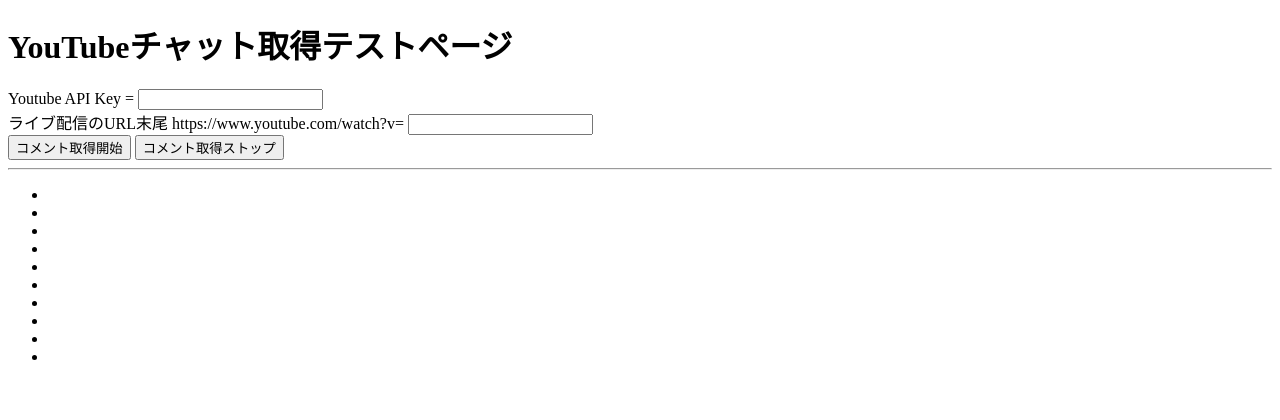
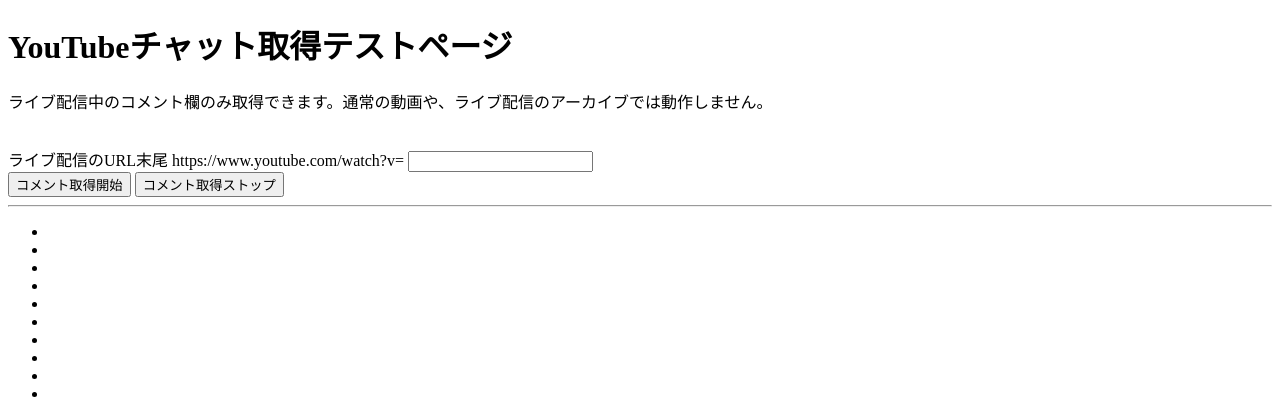
Before and after one commit to s1f102101165/INIADPractice, a Django app: page /getchattest in a window 1280 px wide. Shown: the top 420 px of the page. Run offline with Django 4.2, Linux system fonts and the light colour scheme.

Commit message:
APIキーをプログラム内に埋め込み
その他ちょっとした修正などもあります

```diff
--- a/chatapp/templates/chatapp/getchattest.html
+++ b/chatapp/templates/chatapp/getchattest.html
@@ -11,9 +11,11 @@
 
   <body>
     <h1>YouTubeチャット取得テストページ</h1>
+    <p>ライブ配信中のコメント欄のみ取得できます。通常の動画や、ライブ配信のアーカイブでは動作しません。</p>
     <form>
-      <label for="apikey">Youtube API Key = </label>
-      <input id="apikey" type="text">
+
+      <label style="display: none;" for="apikey">[APIキーはプログラム内に入力しないでOK]Youtube API Key = </label>
+      <input style="display: none;" id="apikey" type="text">
       <br>
 
       <label for="youtubeurl">ライブ配信のURL末尾 https://www.youtube.com/watch?v=</label>
--- a/chatapp/views.py
+++ b/chatapp/views.py
@@ -2,7 +2,11 @@
 from django.http import JsonResponse
 from django.core import serializers
 from chatapp.models import Comments, User
-import requests, json
+import requests
+
+
+#ここにGoogle Cloud Platformで入手したYoutubeDataAPIをそのまま入力
+YT_API_KEY = "*****"
 
 
 #==========☆ トップページ用関数 ☆==========
@@ -20,15 +24,17 @@
 # コメント取得をテストページで使えるようにAPI化したもの
 def api_getchat(request):
 
+    # トークンを取得
     nextPageToken = User.objects.get(pk=1).nextPageToken
+
+    # api_reset()を実行するとUser.objects.get(pk=1).nextPageToken = 0になるので、リセットされたらトークンもNoneにする
     if (nextPageToken == "0"):
         nextPageToken = None
 
     video_id = request.GET["youtubeurl"]
-    YT_API_KEY = request.GET["apikey"]
 
     # コメント取得、データベースに保存
-    get_chat(video_id, nextPageToken, YT_API_KEY)
+    get_chat(video_id, nextPageToken)
 
     # DBからコメント抽出
     newdata = list(choose_comment().values())
@@ -48,8 +54,8 @@
 MAX_GET_CHAT = 10 #1度の取得最大数
 
 # チャットを取得しデータベースに保存させる関数
-def get_chat(video_id, pageToken, YT_API_KEY):
-    chat_id  = get_chat_id(video_id, YT_API_KEY)
+def get_chat(video_id, pageToken):
+    chat_id  = get_chat_id(video_id)
     url    = 'https://www.googleapis.com/youtube/v3/liveChat/messages'
     params = {'key': YT_API_KEY, 'liveChatId': chat_id, 'part': 'id,snippet,authorDetails', 'maxResults':MAX_GET_CHAT}
     if type(pageToken) == str:
@@ -64,7 +70,7 @@
 
 
 # ChatのIDを取得する関数(チャットを取得する関数本体で使用)
-def get_chat_id(video_id, YT_API_KEY):
+def get_chat_id(video_id):
 
     url    = 'https://www.googleapis.com/youtube/v3/videos'
     params = {'key': YT_API_KEY, 'id': video_id, 'part': 'liveStreamingDetails'}
@@ -96,15 +102,21 @@
         userobj = User.objects.get(pk=1)
         userobj.nextPageToken = data["nextPageToken"]
         userobj.save()
+    return
 
 # 取得したコメントをリセット。全部消す関数。
 def reset_database():
     for comment in Comments.objects.all():
         comment.delete()
 
-    userobj = User.objects.get(pk=1)
-    userobj.nextPageToken = "0"
-    userobj.save()
+    try:
+        userobj = User.objects.get(pk=1)
+        userobj.nextPageToken = "0"
+        userobj.save()
+    except:
+        userobj = User(nextPageToken = "0")
+        userobj.save()
+    return
 
 
 
```
